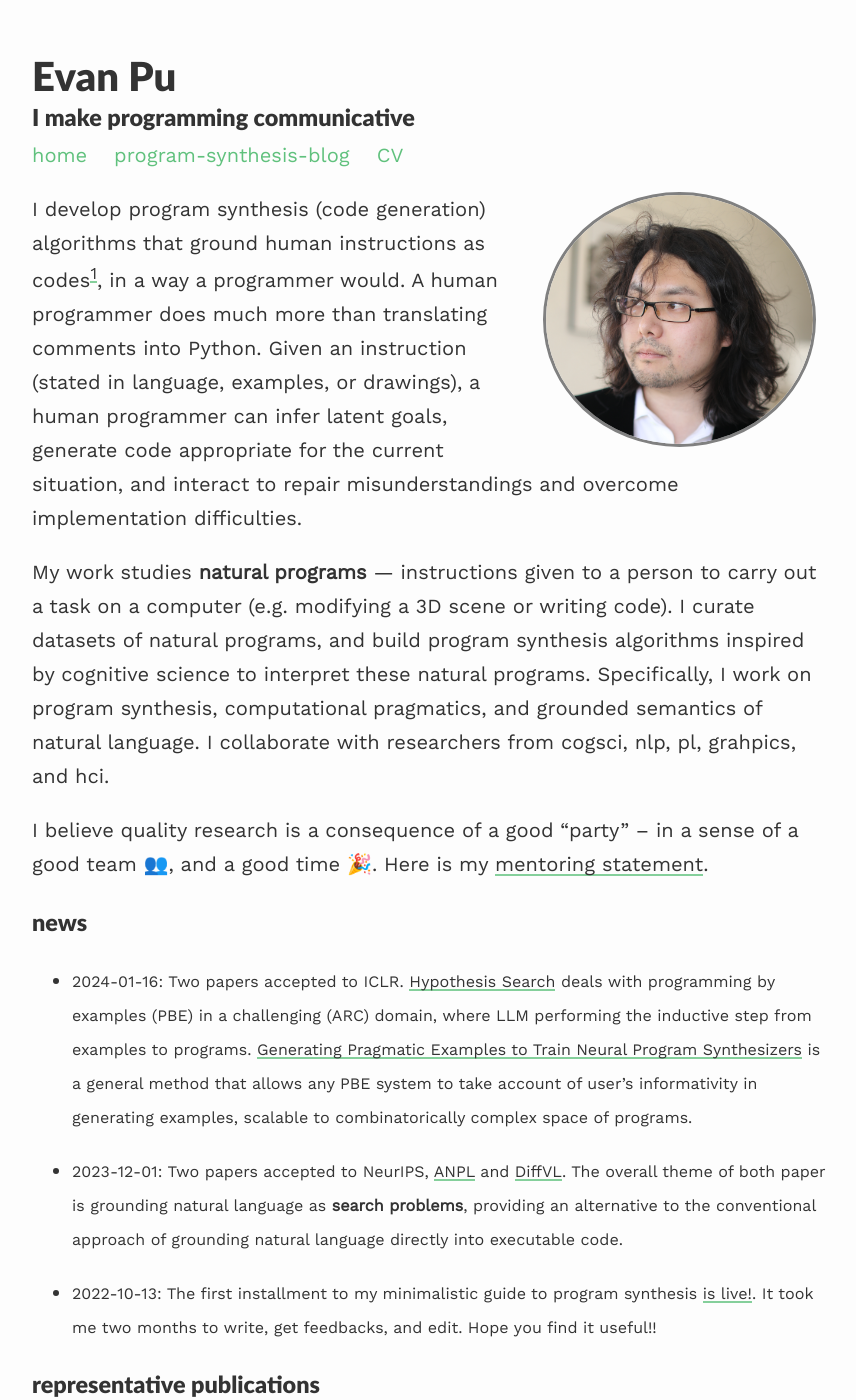
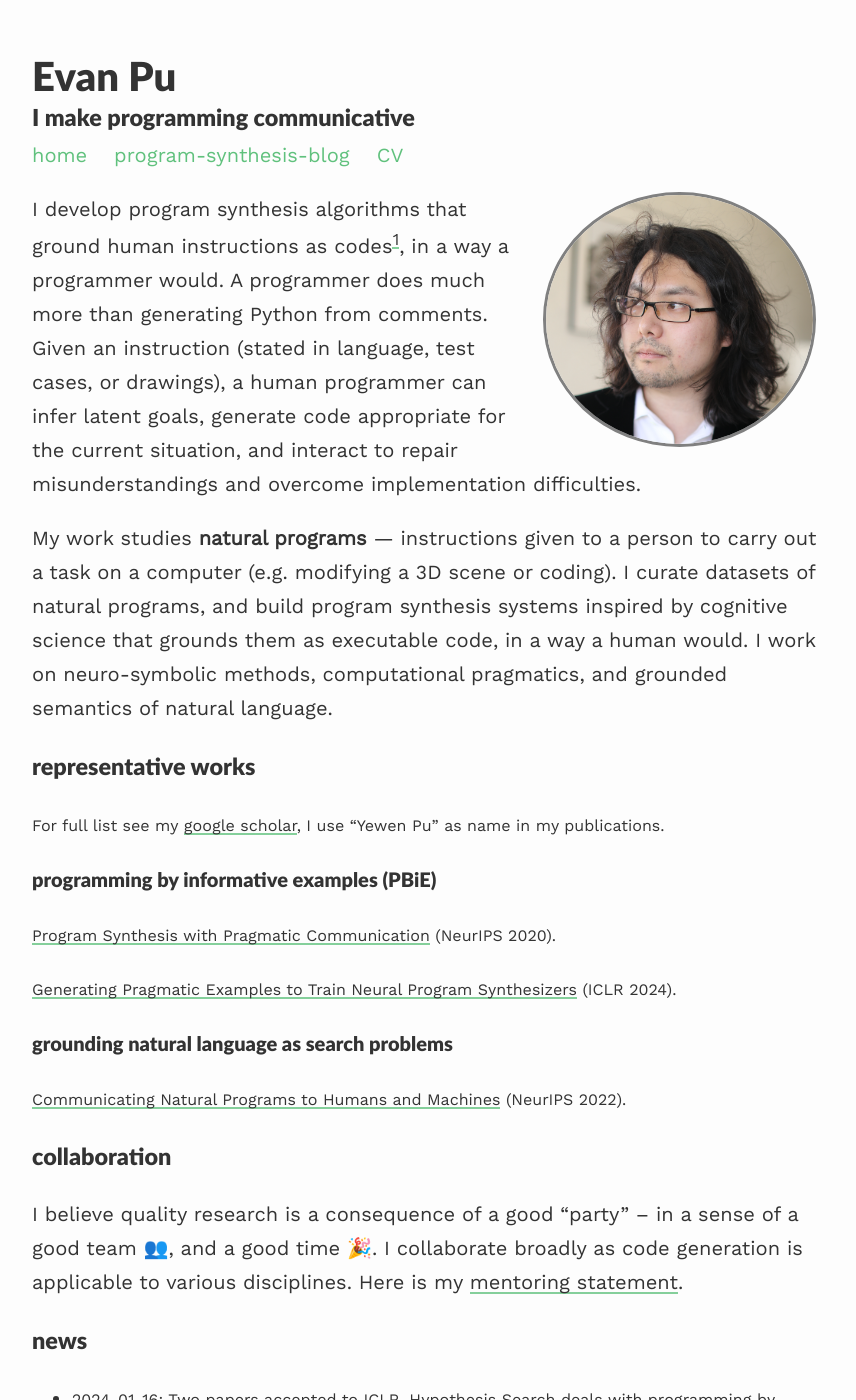
Before and after one commit to evanthebouncy/evanthebouncy.github.io, a Jekyll site: the page built from index.md, in a window 1280 px wide and 1400 px high. Shown: the whole window, without its empty margins (208-1064 px from the left). Built offline with Jekyll 4.4.1, drawn with Linux system fonts in a browser that asks for light colours; nearby versions of some CDN libraries; some of the changed text lies outside the part shown.

Commit message:
one more

```diff
--- a/index.md
+++ b/index.md
@@ -7,15 +7,29 @@ profile:
 published: true
 ---
 
-I develop program synthesis (code generation) algorithms that ground human instructions as codes[^1], in a way a programmer would. A human programmer does much more than translating comments into Python. Given an instruction (stated in language, examples, or drawings), a human programmer can infer latent goals, generate code appropriate for the current situation, and interact to repair misunderstandings and overcome implementation difficulties.
+I develop program synthesis algorithms that ground human instructions as codes[^1], in a way a programmer would. A programmer does much more than generating Python from comments. Given an instruction (stated in language, test cases, or drawings), a human programmer can infer latent goals, generate code appropriate for the current situation, and interact to repair misunderstandings and overcome implementation difficulties.
 
-My work studies **natural programs** — instructions given to a person to carry out a task on a computer (e.g. modifying a 3D scene or writing code). I curate datasets of natural programs, and build program synthesis algorithms inspired by cognitive science to interpret these natural programs. Specifically, I work on program synthesis, computational pragmatics, and grounded semantics of natural language. I collaborate with researchers from cogsci, nlp, pl, grahpics, and hci.
+My work studies **natural programs** — instructions given to a person to carry out a task on a computer (e.g. modifying a 3D scene or coding). I curate datasets of natural programs, and build program synthesis systems inspired by cognitive science that grounds them as executable code, in a way a human would. I work on neuro-symbolic methods, computational pragmatics, and grounded semantics of natural language.
+<!-- For more information, the following papers are good starting points. -->
+<!-- I collaborate with researchers from cogsci, nlp, pl, grahpics, and hci. -->
 
-I believe quality research is a consequence of a good "party" -- in a sense of a good team 👥, and a good time 🎉.
+[^1]: Code in a general sense, as any interactions (programming, manipulating UI, acting in a simulation) with the computer.
+
+### representative works
+<span style="font-size:0.8em;"> For full list see my [google scholar](https://scholar.google.com/citations?user=LJnNKXMAAAAJ&hl=en), I use "Yewen Pu" as name in my publications. </span>
+
+#### programming by informative examples (PBiE)
+<span style="font-size:0.8em;">  [Program Synthesis with Pragmatic Communication](https://arxiv.org/abs/2007.05060) (NeurIPS 2020). </span>
+
+<span style="font-size:0.8em;"> [Generating Pragmatic Examples to Train Neural Program Synthesizers](https://arxiv.org/abs/2311.05740) (ICLR 2024). </span>
+
+#### grounding natural language as search problems
+<span style="font-size:0.8em;"> [Communicating Natural Programs to Humans and Machines](https://arxiv.org/abs/2106.07824) (NeurIPS 2022). </span>
+
+### collaboration
+I believe quality research is a consequence of a good "party" -- in a sense of a good team 👥, and a good time 🎉. I collaborate broadly as code generation is applicable to various disciplines.
  <!-- I rely heavily on [my collaborators](/collaborators/) for their expertise, guidance, and encouragement.  -->
 Here is my [mentoring statement](/mentoring-statement/).
-
-[^1]: in a general sense, any interactions (programming, manipulating UI) with the computer.
 
 ### news
 
@@ -24,25 +38,3 @@ Here is my [mentoring statement](/mentoring-statement/).
 * <span style="font-size:0.8em;"> 2023-12-01: Two papers accepted to NeurIPS, [ANPL](https://arxiv.org/abs/2305.18498) and [DiffVL](https://neurips.cc/virtual/2023/poster/70947). The overall theme of both paper is grounding natural language as **search problems**, providing an alternative to the conventional approach of grounding natural language directly into executable code. </span>
 
 * <span style="font-size:0.8em;"> 2022-10-13: The first installment to my minimalistic guide to program synthesis [is live!](https://evanthebouncy.github.io/program-synthesis-minimal/). It took me two months to write, get feedbacks, and edit. Hope you find it useful!! </span>
-
-### representative publications
-
-<span style="font-size:0.8em;"> Here's a list of works, both recent and in the past, that had shaped my research in significant ways. For full list see my [google scholar](https://scholar.google.com/citations?user=LJnNKXMAAAAJ&hl=en), I use "Yewen Pu" as name in my publications. </span>
-
-<span style="font-size:0.8em;"> [Generating Pragmatic Examples to Train Neural Program Synthesizers](https://arxiv.org/abs/2311.05740) (arxiv). </span>
-
-<span style="font-size:0.8em;"> [Communicating Natural Programs to Humans and Machines](https://arxiv.org/abs/2106.07824) (NeurIPS 2022). </span>
-
-<span style="font-size:0.8em;">  [Program Synthesis with Pragmatic Communication](https://arxiv.org/abs/2007.05060) (NeurIPS 2020). </span>
-
-<span style="font-size:0.8em;">  [Write, Execute, Assess: Program Synthesis with a REPL
-](https://arxiv.org/abs/1906.04604) (NeurIPS 2019). </span>
-
-<span style="font-size:0.8em;">  [Selecting Representative Examples for Program Synthesis
-](https://arxiv.org/abs/1711.03243) (ICML 2018). </span>
-
-<span style="font-size:0.8em;">  [Learning to Acquire Information
-](https://arxiv.org/abs/1704.06131) (UAI 2017). </span>
-
-<span style="font-size:0.8em;">  [sk_p: a neural program corrector for MOOCs
-](https://arxiv.org/abs/1607.02902) (arxiv, 2016). </span>
```
